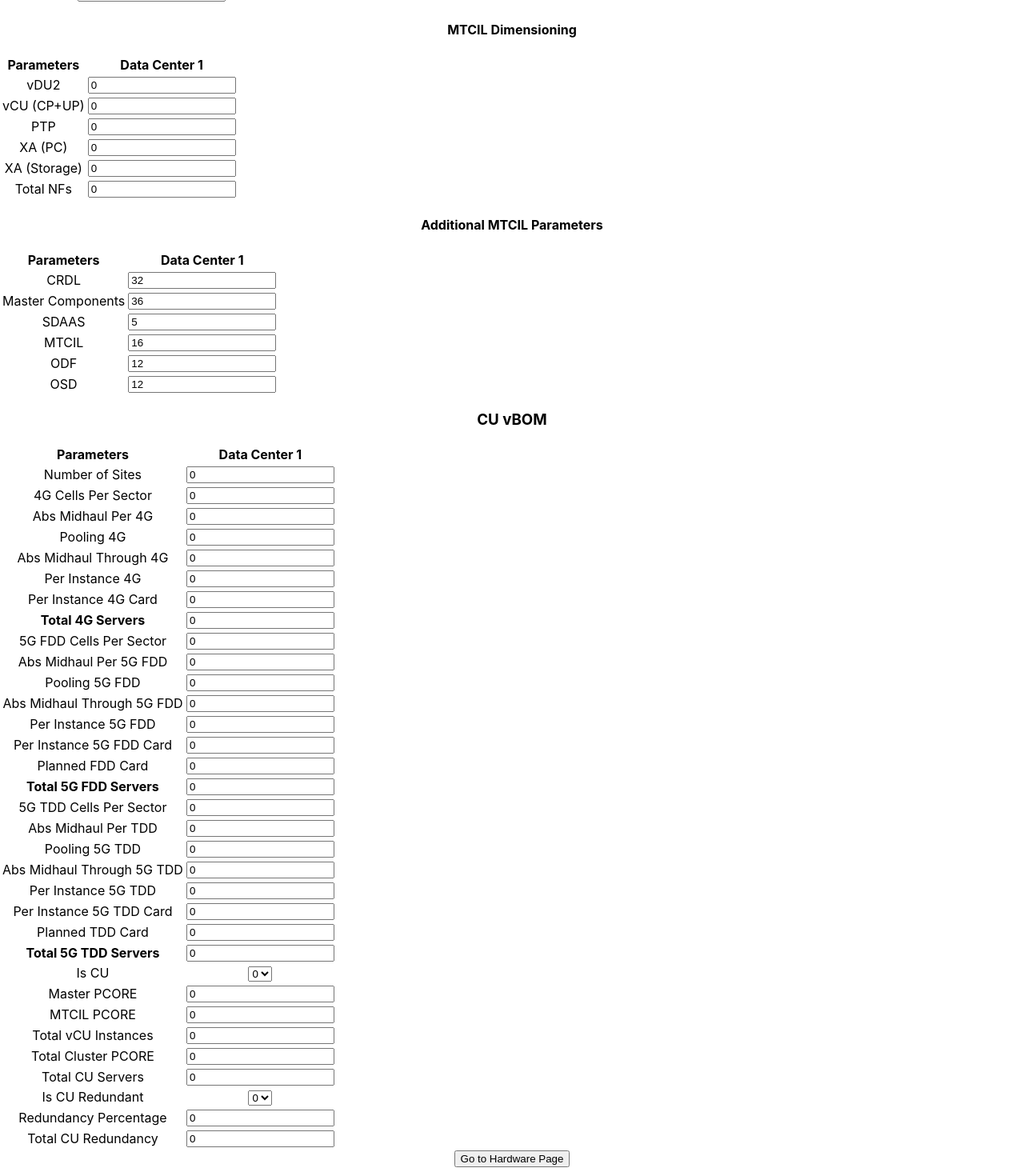
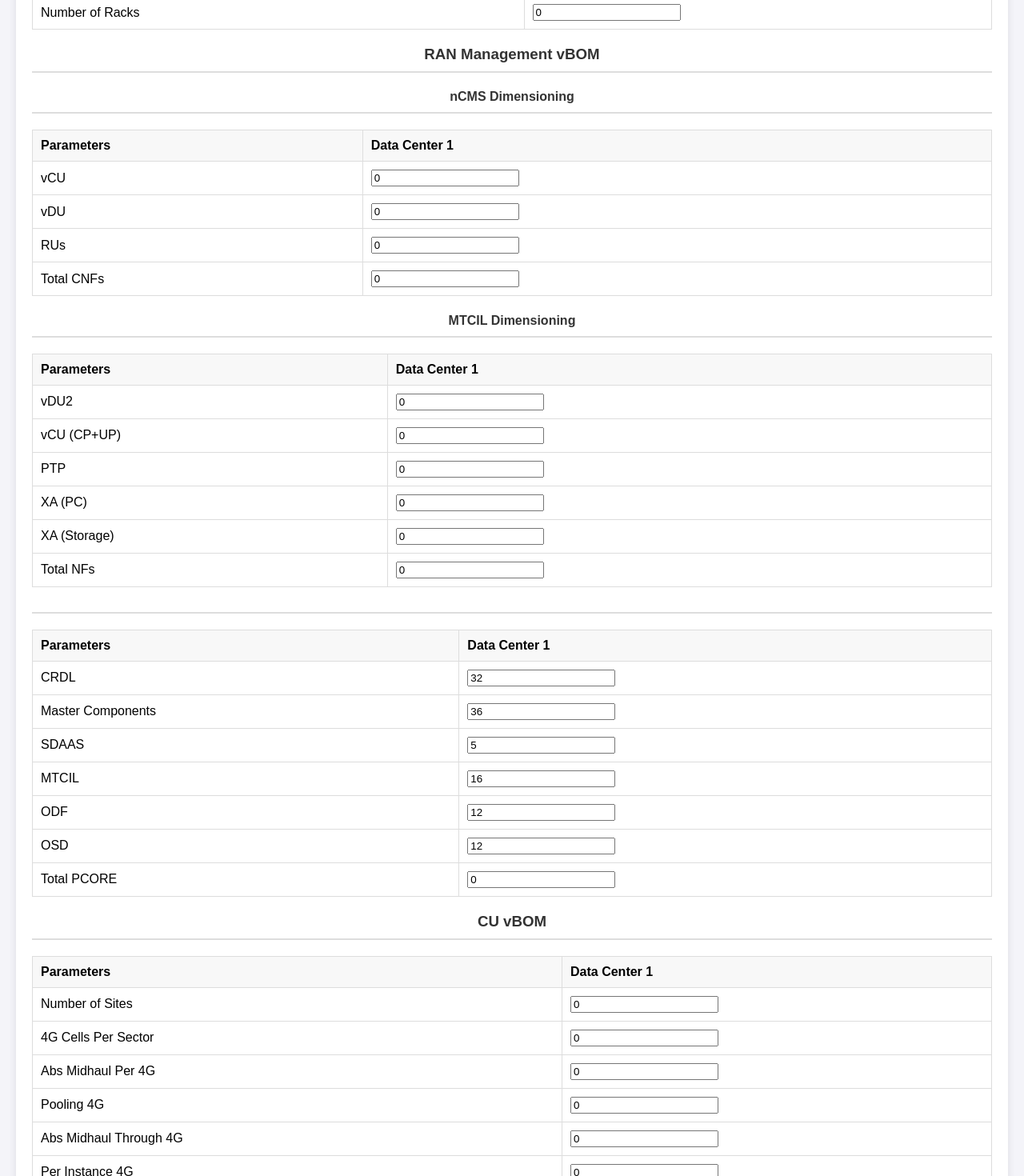
Before and after one commit to ptonpe/BoM-Calculator, a React (Create React App) app: page / in a window 1280 px wide. Shown: the part 560-2030 px from the top of the page at 80% size. Built offline with nearby package versions, Linux system fonts and the light colour scheme; no server answers.

Commit message:
css styling added

```diff
--- a/src/App.css
+++ b/src/App.css
@@ -40,3 +40,98 @@
 .bold-input {
   font-weight: bold;
 }
+
+body {
+  font-family: Arial, sans-serif;
+  margin: 0;
+  padding: 0;
+  background-color: #f4f4f9;
+}
+
+.App {
+  max-width: 1200px;
+  margin: 0 auto;
+  padding: 20px;
+  background-color: #fff;
+  box-shadow: 0 0 10px rgba(0, 0, 0, 0.1);
+  border-radius: 8px;
+}
+
+h3, h4 {
+  color: #333;
+  border-bottom: 2px solid #ddd;
+  padding-bottom: 10px;
+  margin-bottom: 20px;
+}
+
+table {
+  width: 100%;
+  border-collapse: collapse;
+  margin-bottom: 20px;
+}
+
+th, td {
+  padding: 10px;
+  border: 1px solid #ddd;
+  text-align: left;
+}
+
+th {
+  background-color: #f8f8f8;
+  font-weight: bold;
+}
+
+input[type="number"], input[type="text"], select {
+  width: 100%;
+  padding: 8px;
+  box-sizing: border-box;
+  border: 1px solid #ccc;
+  border-radius: 4px;
+}
+
+.bold-input {
+  font-weight: bold;
+}
+
+button {
+  background-color: #007bff;
+  color: white;
+  border: none;
+  padding: 10px 20px;
+  border-radius: 4px;
+  cursor: pointer;
+  font-size: 16px;
+}
+
+button:hover {
+  background-color: #0056b3;
+}
+
+label {
+  font-weight: bold;
+  margin-right: 10px;
+}
+
+input[type="number"] {
+  width: 60px;
+}
+
+.header {
+  display: flex;
+  justify-content: space-between;
+  align-items: center;
+  margin-bottom: 20px;
+}
+
+.link-button {
+  text-decoration: none;
+  background-color: #28a745;
+  color: white;
+  padding: 10px 20px;
+  border-radius: 4px;
+  font-size: 16px;
+}
+
+.link-button:hover {
+  background-color: #218838;
+}
--- a/src/App.js
+++ b/src/App.js
@@ -67,7 +67,8 @@ const App = () => {
       Sdaas: 5,
       MTCIL: 16,
       ODF: 12,
-      OSD: 12
+      OSD: 12,
+      totalNosOfPCORE: 0,
     },
   ]);
   const [descriptionToItemNumber, setDescriptionToItemNumber] = useState({});
@@ -139,7 +140,8 @@ const App = () => {
           Sdaas: 0,
           MTCIL: 0,
           ODF: 0,
-          OSD: 0
+          OSD: 0,
+          totalNosOfPCORE: 0,
         });
       }
       return newValues.slice(0, num);
@@ -247,11 +249,11 @@ const App = () => {
     perInstance4G: 'Per Instance 4G',
     perInstance5GFDD: 'Per Instance 5G FDD',
     perInstance5GTDD: 'Per Instance 5G TDD',
-    perInstance4GCard: 'Per Instance 4G Card',
-    perInstance5GFDDCard: 'Per Instance 5G FDD Card',
-    perInstance5GTDDCard: 'Per Instance 5G TDD Card',
-    plannedFDDCard: 'Planned FDD Card',
-    plannedTDDCard: 'Planned TDD Card',
+    perInstance4GCard: 'Per Instance 4G Cardinality',
+    perInstance5GFDDCard: 'Per Instance 5G FDD Cardinality',
+    perInstance5GTDDCard: 'Per Instance 5G TDD Cardinality',
+    plannedFDDCard: 'Planned FDD Cardinality',
+    plannedTDDCard: 'Planned TDD Cardinality',
     total4GServers: 'Total 4G Servers',
     total5GFDDServers: 'Total 5G FDD Servers',
     total5GTDDServers: 'Total 5G TDD Servers',
@@ -269,7 +271,8 @@ const App = () => {
     Sdaas: 'SDAAS',
     MTCIL: 'MTCIL',
     ODF: 'ODF',
-    OSD: 'OSD'
+    OSD: 'OSD',
+    totalNosOfPCORE: 'Total PCORE'
   };
 
   return (
@@ -404,7 +407,7 @@ const App = () => {
                 </table>
               </div>
               <div>
-                <h4>Additional MTCIL Parameters</h4>
+                <h4></h4>
                 <table>
                   <thead>
                     <tr>
@@ -415,7 +418,7 @@ const App = () => {
                     </tr>
                   </thead>
                   <tbody>
-                    {['CRDL', 'MasterComponents', 'Sdaas', 'MTCIL', 'ODF', 'OSD'].map((param, paramIndex) => (
+                    {['CRDL', 'MasterComponents', 'Sdaas', 'MTCIL', 'ODF', 'OSD', 'totalNosOfPCORE'].map((param, paramIndex) => (
                       <tr key={paramIndex}>
                         <td>{paramLabels[param]}</td>
                         {inputValues.map((values, index) => (
```
